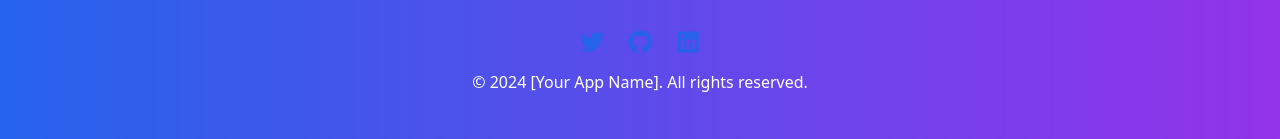
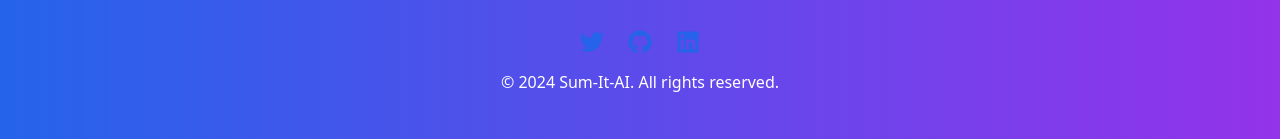
Before and after one commit to iam-shan/AI-doc-summarizer, a React (Create React App) app in the folder ai-chat/: page / in a window 1280 px wide. Shown: the part 1126-1265 px from the top of the page. Built offline with nearby package versions, Linux system fonts and the light colour scheme.

Commit message:
Update Footer.js

```diff
--- a/ai-chat/src/components/Footer.js
+++ b/ai-chat/src/components/Footer.js
@@ -13,7 +13,7 @@ const Footer = () => (
         <FaLinkedin size={24} />
       </a>
     </div>
-    <p className="text-center mt-4">© 2024 [Your App Name]. All rights reserved.</p>
+    <p className="text-center mt-4">© 2024 Sum-It-AI. All rights reserved.</p>
   </footer>
 );
 
```
